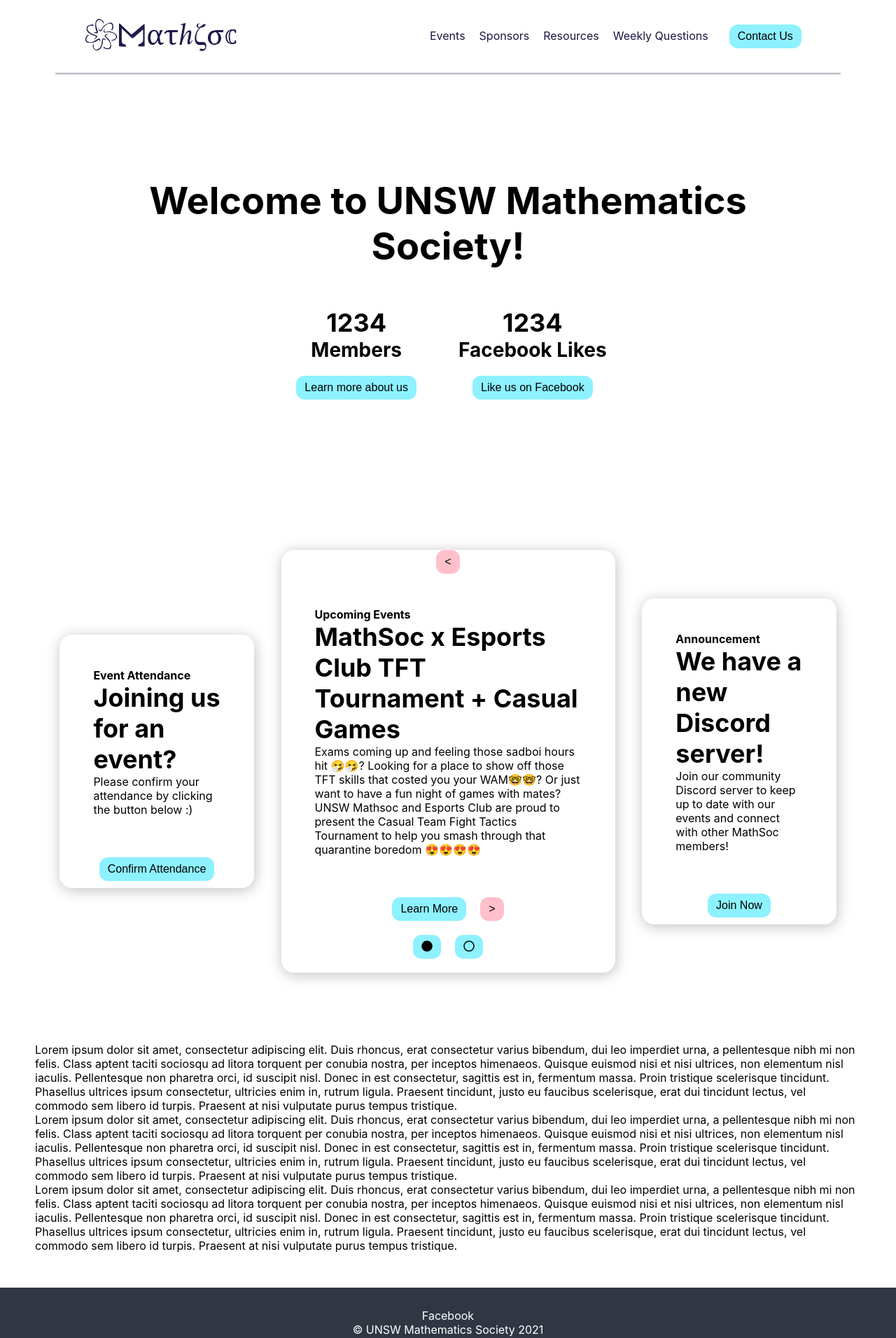
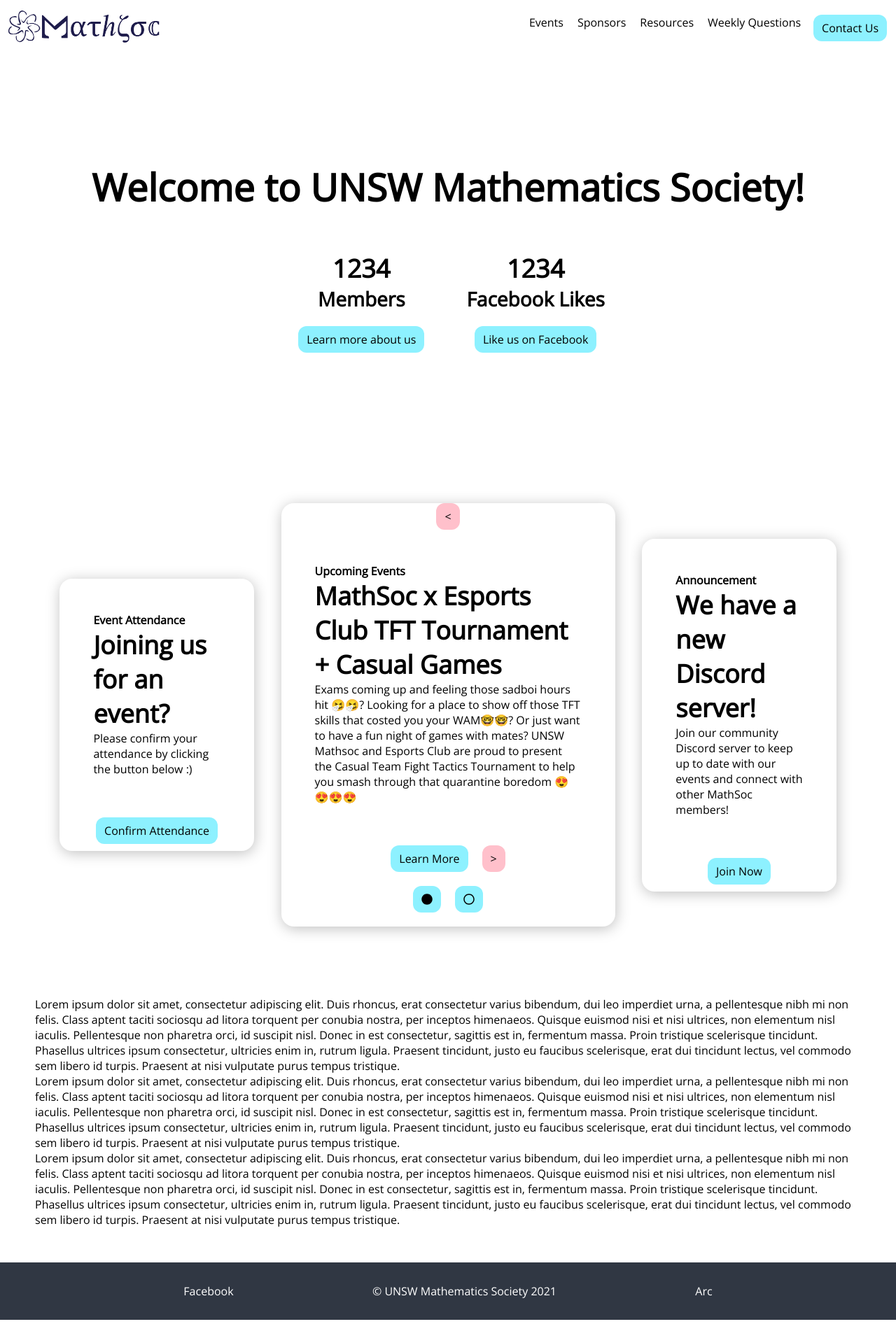
Before and after one commit to axieax/mathsoc-website, a React (Create React App) app: page / in a window 1280 px wide. Shown: the top 1912 px of the page at 70% size. After the commit the page ends 1886 px from the top, so only its background shows below. Built offline with nearby package versions, Linux system fonts and the light colour scheme.

Commit message:
navbar updated

```diff
--- a/public/index.html
+++ b/public/index.html
@@ -6,9 +6,12 @@
     <meta name="viewport" content="width=device-width, initial-scale=1" />
     <meta name="theme-color" content="#000000" />
     <meta
-      name="description"
-      content="Web site created using create-react-app"
+    name="UNSW Mathematics Society (MathSoc)"
+    content="Hello World"
     />
+    <!-- Custom imports -->
+    <link href="https://fonts.googleapis.com/css2?family=Open+Sans:wght@300;400&display=swap" rel="stylesheet">
+    <link rel="stylesheet" href="https://use.fontawesome.com/releases/v5.15.2/css/all.css" integrity="sha384-vSIIfh2YWi9wW0r9iZe7RJPrKwp6bG+s9QZMoITbCckVJqGCCRhc+ccxNcdpHuYu" crossorigin="anonymous">
     <!--
       manifest.json provides metadata used when your web app is installed on a
       user's mobile device or desktop. See https://developers.google.com/web/fundamentals/web-app-manifest/
--- a/src/App.scss
+++ b/src/App.scss
@@ -1,6 +1,7 @@
 * {
   margin: 0;
   padding: 0;
+  font-family: 'Open Sans', sans-serif;
 }
 
 body {
--- a/src/App.tsx
+++ b/src/App.tsx
@@ -18,11 +18,13 @@
 import Resources from './pages/Resources';
 import Quiz from './pages/Quiz';
 import Contact from './pages/Contact';
+import NavBar from './components/NavBar';
 
 function App() {
   return (
     <Router>
-      <Header/>
+      <NavBar/>
+      {/* <Header/> */}
       <div className="bodyContainer">
         <Switch>
           <Route exact path='/' component={Home}/>
@@ -32,6 +34,8 @@
           <Route exact path='/resources' component={Resources}/>
           <Route exact path='/quiz' component={Quiz}/>
           <Route exact path='/contact' component={Contact}/>
+          {/* temporary 404 */}
+          <Route component={() => <>404</>}/>
         </Switch>
       </div>
       <Footer/>
--- a/src/components/Footer.scss
+++ b/src/components/Footer.scss
@@ -1,8 +1,9 @@
 footer {
   // position
-  padding: 30px;
+  padding: 30px 5%;
   background-color: #303743;
   color: white;
   text-align: center;
-  box-sizing: border-box;
+  display: flex;
+  justify-content: space-evenly;
 }
--- a/src/components/Footer.tsx
+++ b/src/components/Footer.tsx
@@ -4,9 +4,15 @@
 function Footer() {
     return (
         <footer>
-            Facebook
-            <p>© UNSW Mathematics Society 2021</p>
-            Arc
+            <div className="Facebook">
+                Facebook
+            </div>
+            <div className="Copyright">
+                © UNSW Mathematics Society 2021
+            </div>
+            <div className="Arc">
+                Arc
+            </div>
         </footer>
     );
 }
--- a/src/components/Header.tsx
+++ b/src/components/Header.tsx
@@ -22,7 +22,6 @@
                 <Link to='/'>
                     <img src={logo} alt='MathSoc Logo'/>
                 </Link>
-                {/* Mathsoc */}
             </div>
             <nav>
                 <ul>
--- /dev/null
+++ b/src/components/NavBar.scss
@@ -0,0 +1,96 @@
+$header-height: 80px;
+
+// header contains brand, menuIcon, navItems (expanded?)
+header {
+    // position
+    top: 0;
+    position: sticky;
+    margin: 0 5px;
+    height: $header-height;
+    // layout
+    display: flex;
+    justify-content: space-between;
+    align-items: center;
+    img {
+        height: $header-height;
+    }
+    a {
+        text-decoration: none;
+        color: black;
+    }
+    ul {
+        list-style: none;
+    }
+    i {
+        cursor: pointer;
+    }
+    .fa-caret-down {
+        display: none;
+    }
+    .menuIcon {
+        display: none;
+        margin: 5px 8px;
+    }
+    .navItems {
+        display: flex;
+        li:hover {
+            text-decoration: underline;
+            text-decoration-color: red;
+        }
+        .NavItem {
+            margin: 5px 10px;
+            display: inline-block;
+            .dropdown {
+                position: absolute;
+                margin: 4px 0;
+                background-color: lightgray;
+            }
+        }
+        .contact {
+            display: none;
+        }
+        button {
+            margin: 5px 8px;
+        }
+    }
+}
+
+
+@media screen and (max-width: 820px) {
+    header {
+        .menuIcon {
+            display: block;
+        }
+        .fa-caret-down {
+            display: inline-block;
+            margin-left: 4px;
+        }
+        .navItems {
+            display: none;
+            .contact {
+                // put in expanded?
+                display: block;
+            }
+        }
+        .navItems.expanded {
+            // position
+            position: absolute;
+            top: $header-height;
+            // layout
+            display: flex;
+            flex-direction: column;
+            // style
+            background-color: rgba(0, 0, 0, 0.15);
+            .NavItem {
+                .dropdown {
+                    position: relative;
+                    background-color: lightgray;
+                }
+            }
+            button {
+                display: none;
+            }
+        }
+        z-index: 10000;
+    }
+}
--- /dev/null
+++ b/src/components/NavBar.tsx
@@ -0,0 +1,152 @@
+import React, { useState } from 'react';
+import { Link } from 'react-router-dom';
+import logo from '../assets/logo.png'
+import Button from './Button';
+import './NavBar.scss';
+
+/* DATA */
+interface linkObject {
+    name: string,
+    route: string,
+    subpages: Array<subpageObject>,
+}
+
+interface subpageObject {
+    name: string,
+    route: string,
+}
+
+const links = [
+    {
+        name: 'Events',
+        route: '/events',
+        subpages: [
+            {
+                name: 'Event Attendance',
+                route: '/events/register',
+            },
+            {
+                name: 'Upcoming Events',
+                route: '/events/upcoming',
+            },
+            {
+                name: 'Past Events',
+                route: '/events/past',
+            },
+        ]
+    },
+    {
+        name: 'Sponsors',
+        route: '/sponsors',
+        subpages: [],
+    },
+    {
+        name: 'Resources',
+        route: '/resources',
+        subpages: [
+            {
+                name: 'Course Resources',
+                route: '/resources/courses',
+            },
+            {
+                name: 'Career Resources',
+                route: '/resources/career',
+            },
+        ]
+    },
+    {
+        name: 'Weekly Questions',
+        route: '/quiz',
+        subpages: [],
+    },
+];
+
+const contactItem = {
+    name: 'Contact Us',
+    route: '/contact',
+    subpages: [],
+}
+
+
+/* SUBCOMPONENTS */
+function DropdownItem({item, onClick} : {item: subpageObject, onClick: any}) {
+    return (
+        <li>
+            <Link to={item.route} onClick={onClick}>
+                {item.name}
+            </Link>
+        </li>
+    );
+}
+
+
+interface navItemProps {
+    item: linkObject,
+    closeMenu: any,
+    className?: string,
+}
+
+function NavItem({item, closeMenu, className} : navItemProps) {
+    // TODO: desktop hover = expandedMenu
+    const isDropdown = (item.subpages.length > 0);
+    const [expandedDropdown, setExpandedDropdown] = useState(false);
+    const toggleDropdown = () => setExpandedDropdown(!expandedDropdown);
+    const closeDropdown = () => setExpandedDropdown(false);
+    const closeMenus = () => {
+        closeDropdown();
+        closeMenu();
+    };
+
+    // hover
+    const hoverExpand = () => setExpandedDropdown(window.innerWidth >= 820);
+    const hoverClose = () => {(window.innerWidth >= 820) && closeMenus()};
+
+    return (
+        <li className={className ? className : "NavItem"} onMouseEnter={hoverExpand} onMouseLeave={hoverClose}>
+            <Link to={item.route} onClick={closeMenu}>
+                {item.name}
+            </Link>
+            {isDropdown && <i className='fas fa-caret-down' onClick={toggleDropdown}/>}
+            {expandedDropdown &&
+                <ul className="dropdown">
+                    {item.subpages.map(subItem => {
+                        return <DropdownItem item={subItem} onClick={closeMenus}/>;
+                    })}
+                </ul>
+            }
+        </li>
+    );
+}
+
+
+export default function NavBar() {
+    const [expandedMenu, setExpandedMenu] = useState(false);
+    const toggle = () => setExpandedMenu(!expandedMenu);
+    const closeMenu = () => setExpandedMenu(false);
+
+    return (
+        <header>
+            <div className="brand">
+                <Link to='/' onClick={closeMenu}>
+                    <img src={logo} alt='MathSoc Logo'/>
+                </Link>
+            </div>
+            <div className="menuIcon">
+                <i className={expandedMenu ? 'fas fa-times' : 'fas fa-bars'} onClick={toggle}/>
+            </div>
+            <ul className={expandedMenu ? "navItems expanded" : "navItems"}>
+                {links.map(item => {
+                    return <NavItem item={item} closeMenu={closeMenu}/>
+                })}
+                <NavItem className="NavItem contact" item={contactItem} closeMenu={closeMenu}/>
+                <li>
+                    <Link to='/contact' onClick={closeMenu}>
+                        <Button>Contact Us</Button>
+                    </Link>
+                </li>
+            </ul>
+        </header>
+    );
+}
+
+// modal overlay when expanded?
--- a/src/pages/Home.scss
+++ b/src/pages/Home.scss
@@ -1,3 +1,7 @@
+.Home {
+  position: relative;
+}
+
 .Hero {
   // position
   margin: 50px 00px;
```
Also changed, not shown: public/manifest.json.
